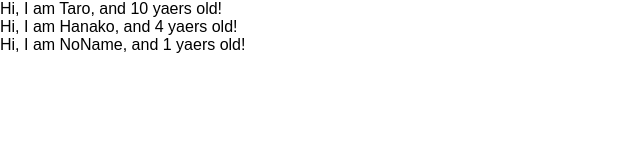
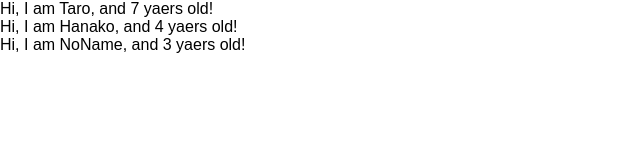
Before and after one commit to RubyDev2018/react-redux-crud-application, a React (Create React App) app: page / in a window 1280 px wide. Shown: the top 160 px of the page, without its empty margins (0-640 px from the left). Built offline with nearby package versions, Linux system fonts and the light colour scheme.

Commit message:
prop-types

```diff
--- a/src/App.js
+++ b/src/App.js
@@ -1,11 +1,12 @@
 import React from 'react';
+import PropTypes from 'prop-types';
 
 // JSX:直感的にHTMLを表現ができるため、JSではなく、JSX(xlm)を使用
 const App = () => {
   const profiles = [
-    { name: "Taro", age: 10 },
+    { name: "Taro", age: 7 },
     { name: "Hanako", age: 4 },
-    { name: "NoName" }
+    { name: "NoName", age: 3 }
   ]
 
   return (
@@ -23,8 +24,10 @@
   return <div>Hi, I am {props.name}, and {props.age} yaers old!</div>
 }
 
-User.defaultProps = {
-  age: 1
+// 型タイプを設定
+User.propTypes = {
+  name: PropTypes.string,
+  age: PropTypes.number.isRequired
 }
 
 export default App;
```
